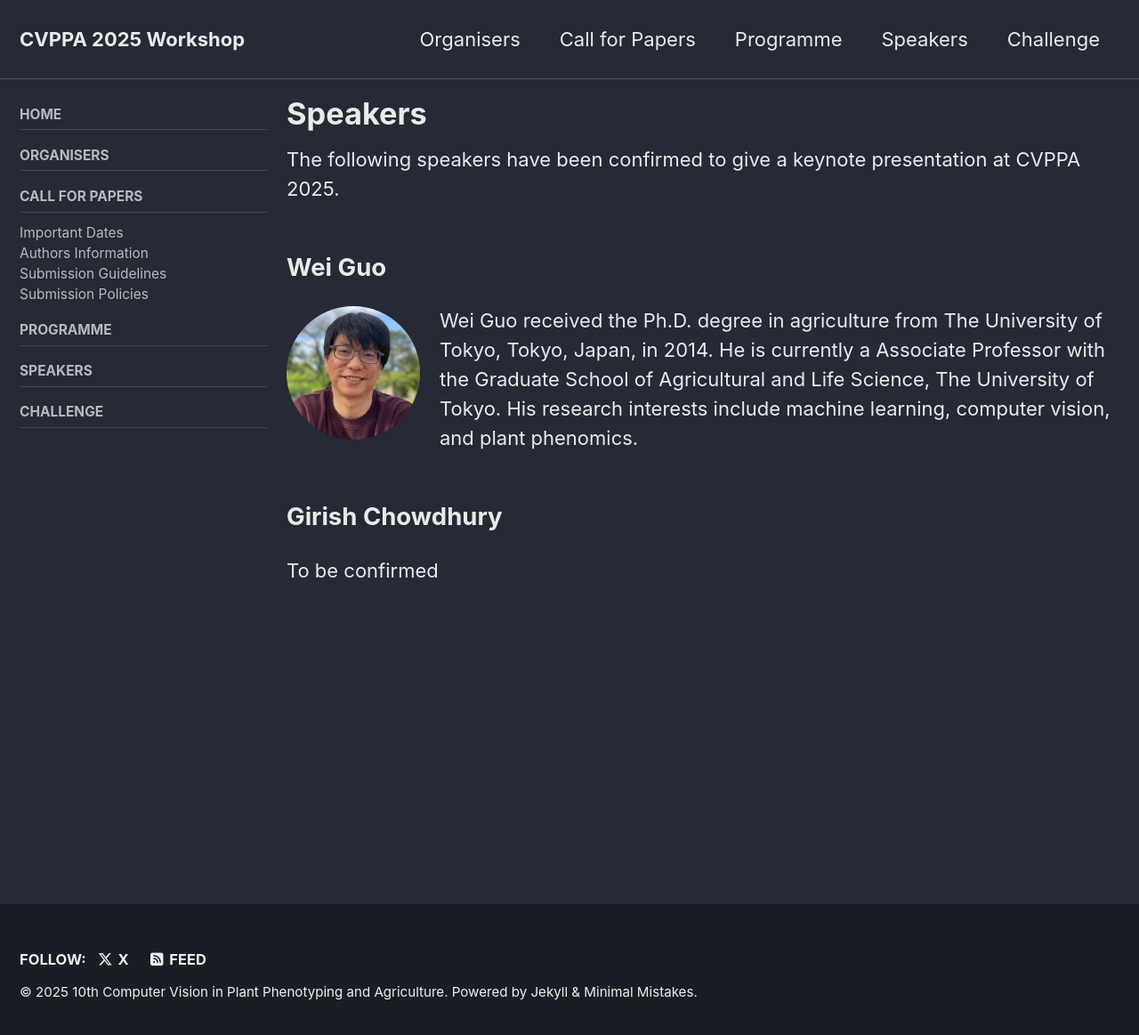
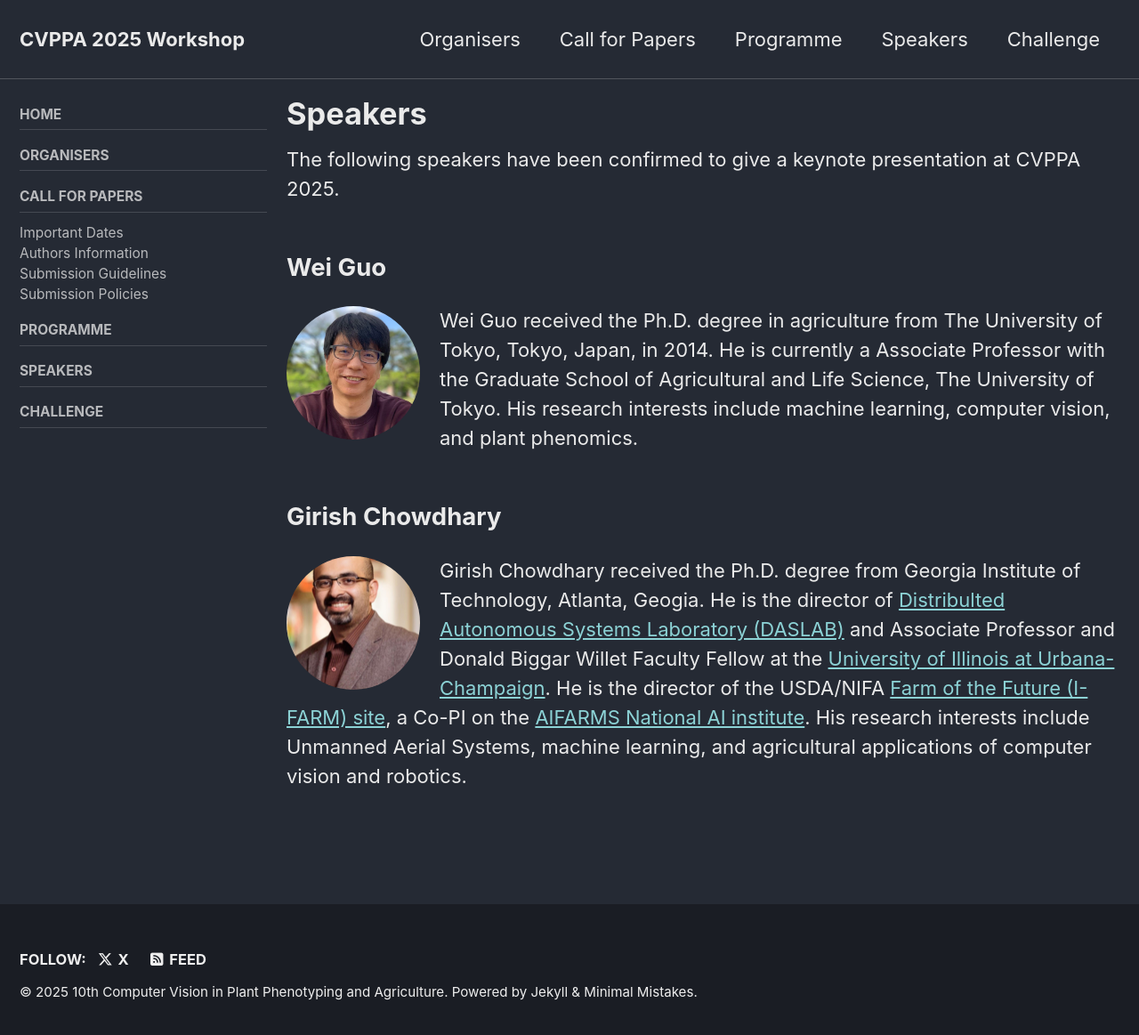
Before and after one commit to cvppa2025/cvppa2025.github.io, a Jekyll site: the page built from _pages/speakers.md, in a window 1280 px wide and 1171 px high. Shown: the top 1163 px of the window at 89% size. Built offline with Jekyll 4.4.1, drawn with Linux system fonts in a browser that asks for light colours; cached includes are drawn as plain includes.

Commit message:
Update speakers.md

```diff
--- a/_pages/speakers.md
+++ b/_pages/speakers.md
@@ -13,5 +13,7 @@ The following speakers have been confirmed to give a keynote presentation at CVP
 <img src="/assets/speakers/image001.jpg" class="people-img">
 Wei Guo received the Ph.D. degree in agriculture from The University of Tokyo, Tokyo, Japan, in 2014. He is currently a Associate Professor with the Graduate School of Agricultural and Life Science, The University of Tokyo. His research interests include machine learning, computer vision, and plant phenomics.
 
-##  Girish Chowdhury
-To be confirmed
+##  Girish Chowdhary
+
+<img src="/assets/speakers/image002.jpeg" class="people-img">
+Girish Chowdhary received the Ph.D. degree from Georgia Institute of Technology, Atlanta, Geogia. He is the director of [Distribulted Autonomous Systems Laboratory (DASLAB)](http://daslab.illinois.edu/) and Associate Professor and Donald Biggar Willet Faculty Fellow at the [University of Illinois at Urbana-Champaign](https://illinois.edu/). He is the director of the USDA/NIFA [Farm of the Future (I-FARM) site](https://sustainability.illinois.edu/research/i-farm-farm-of-the-future-project/), a Co-PI on the [AIFARMS National AI institute](https://aifarms.illinois.edu/). His research interests include Unmanned Aerial Systems, machine learning, and agricultural applications of computer vision and robotics.
```
